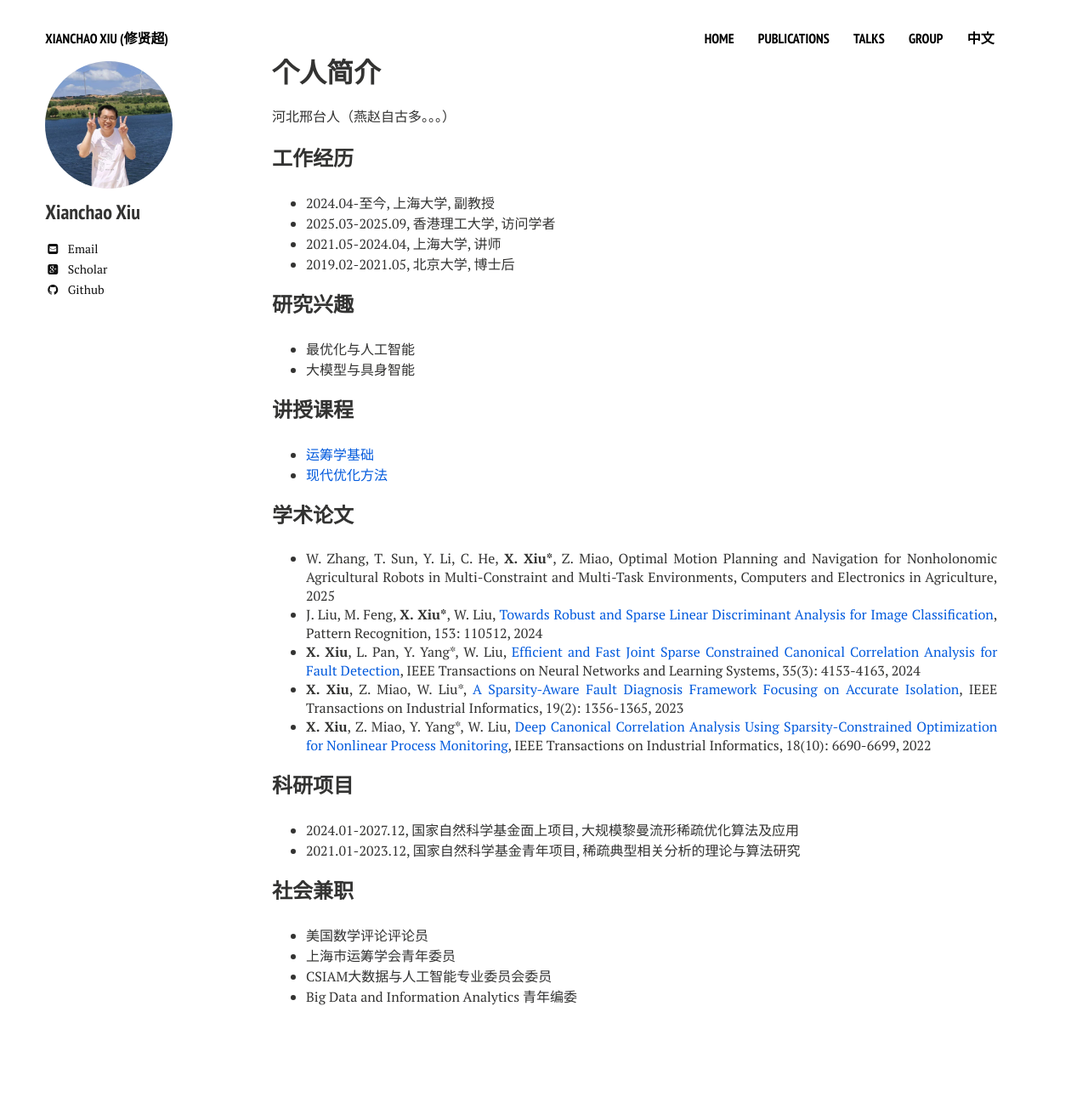
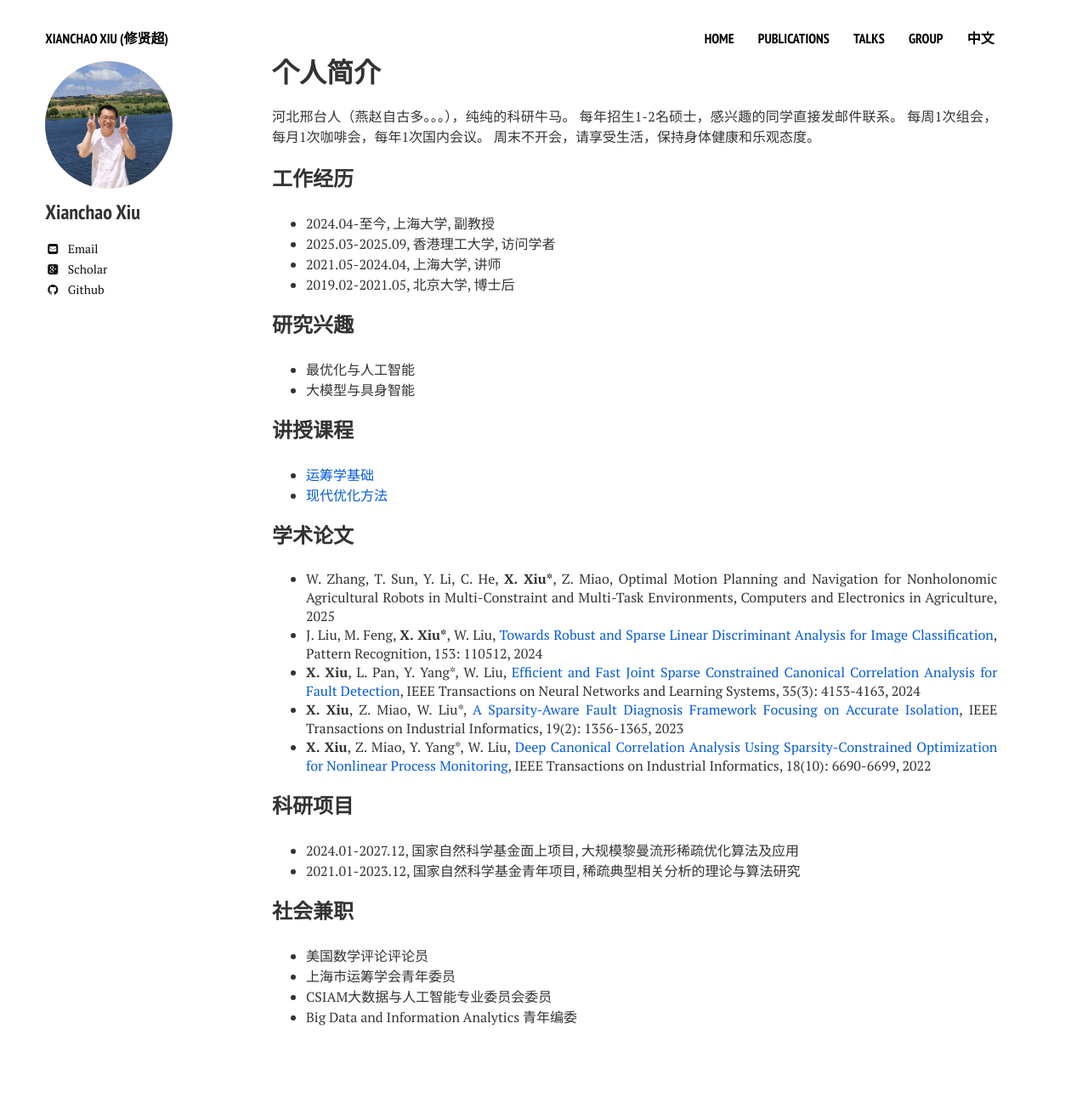
Before and after one commit to xianchaoxiu/xianchaoxiu.github.io, a Jekyll site: the page built from chinese/index.md, in a window 1280 px wide. Shown: the whole page at 85% size. Built offline with Jekyll 4.4.1, drawn with Linux system fonts in a browser that asks for light colours; nearby versions of some CDN libraries; before the commit the page ends 1280 px from its top, so only the background shows below that.

Commit message:
Update index.md

```diff
--- a/chinese/index.md
+++ b/chinese/index.md
@@ -7,7 +7,10 @@ comments: false
 share: false
 ---
 
-河北邢台人（燕赵自古多。。。）
+河北邢台人（燕赵自古多。。。），纯纯的科研牛马。
+每年招生1-2名硕士，感兴趣的同学直接发邮件联系。
+每周1次组会，每月1次咖啡会，每年1次国内会议。
+周末不开会，请享受生活，保持身体健康和乐观态度。
 
 ### 工作经历
 * 2024.04-至今, 上海大学, 副教授 <br>
```
